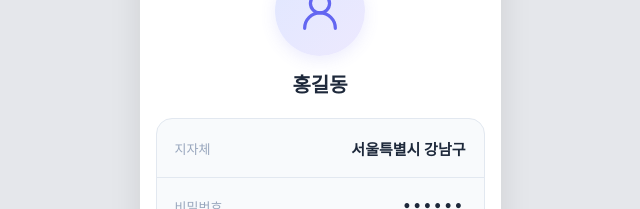
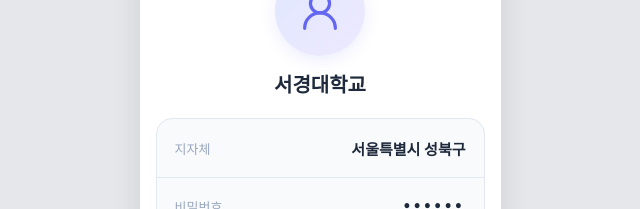
Before and after one commit to SKThon-YAHO/yaho-frontend, a React (Vite) app: page /my in a window 1280 px wide. Shown: the part 190-399 px from the top of the page, without its empty margins (320-960 px from the left). Built offline with nearby package versions, Linux system fonts and the light colour scheme; no server answers.

Commit message:
:art: Design: name, region 수정

```diff
--- a/src/pages/My/MyPage.jsx
+++ b/src/pages/My/MyPage.jsx
@@ -9,10 +9,10 @@
     <PageContainer>
       <PageTitle>마이페이지</PageTitle>
 
-      <ProfileSection name="홍길동" />
+      <ProfileSection name="서경대학교" />
 
       <Content>
-        <InfoCard region="서울특별시 강남구" password="••••••" />
+        <InfoCard region="서울특별시 성북구" password="••••••" />
 
         <SettingButton>지자체 변경</SettingButton>
 
```
Also changed, not shown: 1 other file (tests, documents, lock files or other folders).
